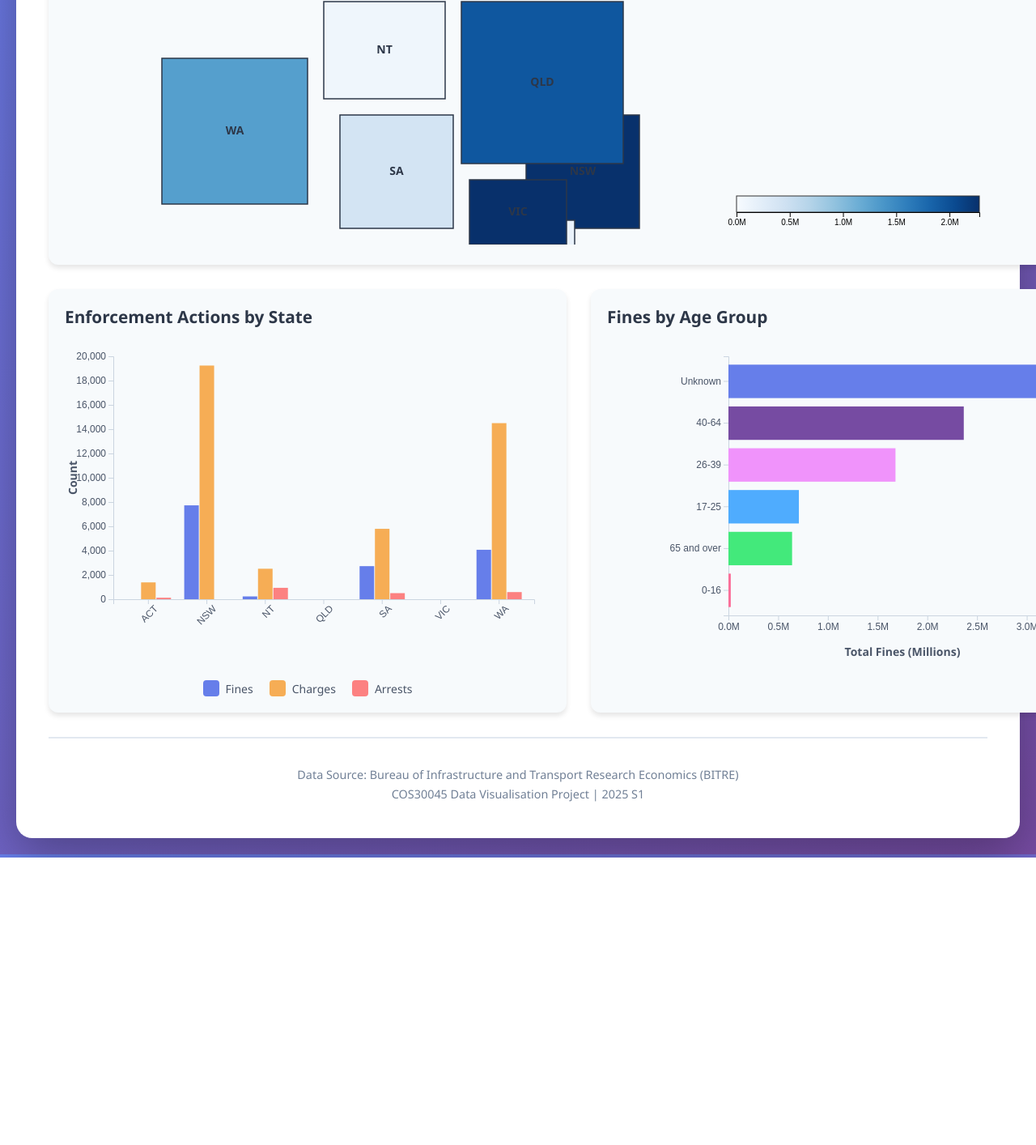
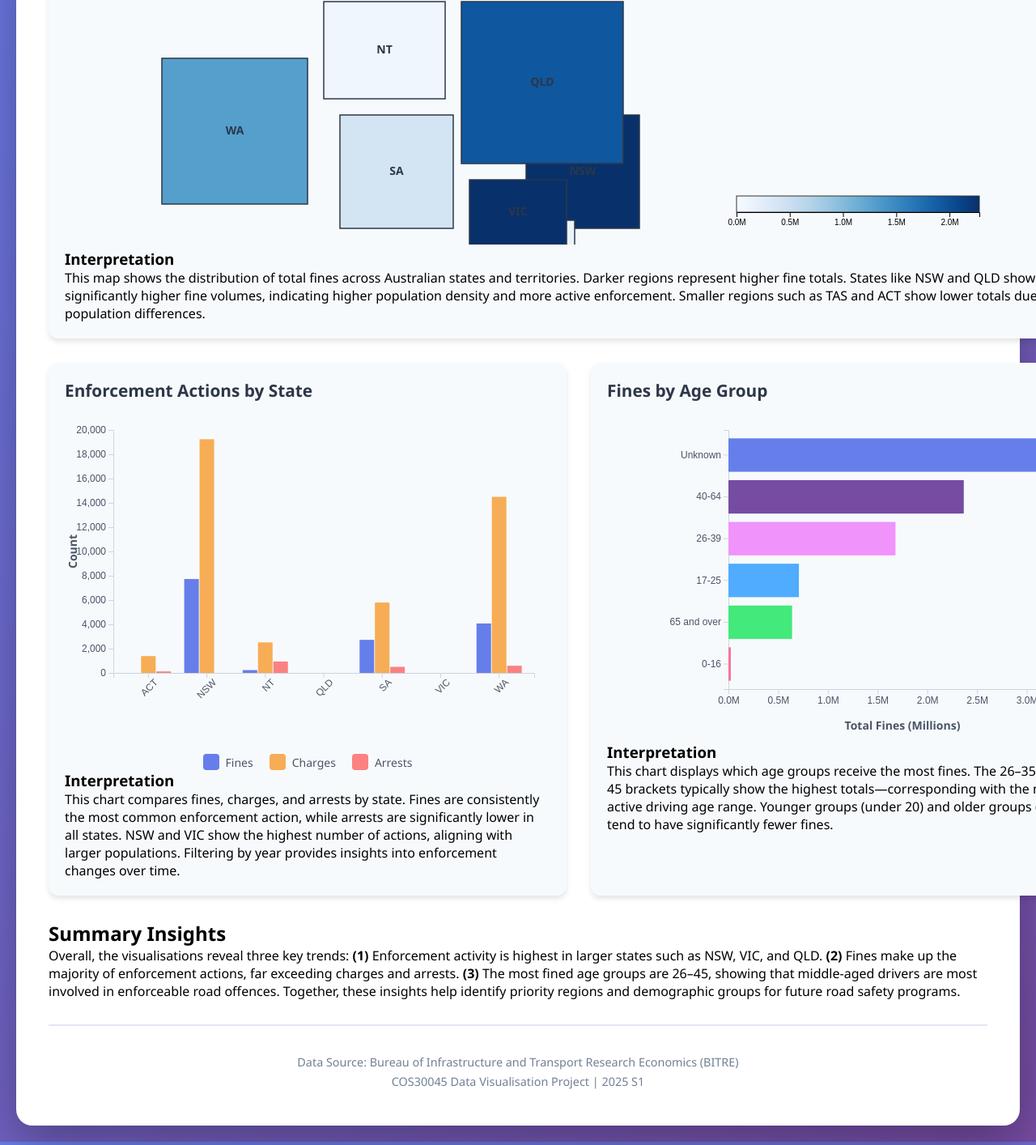
Before and after one commit to krisvyin12/Group32-TeamDataVision, a plain HTML site: page index.html in a window 1280 px wide. Shown: the part 445-1859 px from the top of the page at 81% size. Before the commit the page ends 1504 px from the top, so only its background shows below. Drawn offline with nearby package versions, Linux system fonts and the light colour scheme.

Commit message:
Improvements for website

```diff
--- a/index.html
+++ b/index.html
@@ -7,42 +7,92 @@
     <link rel="stylesheet" href="style.css">
     <script src="https://cdnjs.cloudflare.com/ajax/libs/d3/7.8.5/d3.min.js"></script>
 </head>
+
 <body>
     <div class="container">
+
+        <!-- ================= HEADER ================= -->
         <header>
             <h1>Australian Road Safety Enforcement Dashboard</h1>
-            <p class="subtitle">Exploring Police Enforcement Data (2023-2024)</p>
+            <p class="subtitle">Exploring Police Enforcement Data (2023–2024)</p>
         </header>
 
-        <!-- Year Filter Controls -->
+        <!-- ================= YEAR FILTER ================= -->
         <div class="controls">
             <button class="btn active" id="btn-all" onclick="filterYear('all')">All Years</button>
             <button class="btn" id="btn-2023" onclick="filterYear('2023')">2023</button>
             <button class="btn" id="btn-2024" onclick="filterYear('2024')">2024</button>
         </div>
 
-        <!-- Visualizations Grid -->
+        <!-- ================= VISUALISATIONS ================= -->
         <div class="viz-grid">
-            <!-- Map Visualization -->
+
+            <!-- ========== MAP ========== -->
             <div class="viz-container full-width">
                 <h2 class="viz-title">Total Fines by State/Territory</h2>
-                <div id="map-viz"></div>
+                <div id="map-viz" aria-label="Choropleth map showing fines by state"></div>
+
+                <!-- INTERPRETATION BOX -->
+                <div class="interpretation-box">
+                    <h3>Interpretation</h3>
+                    <p>
+                        This map shows the distribution of total fines across Australian states and territories.
+                        Darker regions represent higher fine totals. States like NSW and QLD show significantly higher
+                        fine volumes, indicating higher population density and more active enforcement.
+                        Smaller regions such as TAS and ACT show lower totals due to population differences.
+                    </p>
+                </div>
             </div>
 
-            <!-- Breath Test Bar Chart -->
+            <!-- ========== BREATH TEST BAR CHART ========== -->
             <div class="viz-container">
                 <h2 class="viz-title">Enforcement Actions by State</h2>
-                <div id="breath-test-viz"></div>
+                <div id="breath-test-viz" aria-label="Grouped bar chart of fines, charges and arrests"></div>
                 <div class="legend" id="breath-legend"></div>
+
+                <!-- INTERPRETATION BOX -->
+                <div class="interpretation-box">
+                    <h3>Interpretation</h3>
+                    <p>
+                        This chart compares fines, charges, and arrests by state. Fines are consistently the most
+                        common enforcement action, while arrests are significantly lower in all states. NSW and VIC
+                        show the highest number of actions, aligning with larger populations. Filtering by year
+                        provides insights into enforcement changes over time.
+                    </p>
+                </div>
             </div>
 
-            <!-- Age Group Chart -->
+            <!-- ========== AGE GROUP CHART ========== -->
             <div class="viz-container">
                 <h2 class="viz-title">Fines by Age Group</h2>
-                <div id="age-viz"></div>
+                <div id="age-viz" aria-label="Horizontal bar chart showing fines by age group"></div>
+
+                <!-- INTERPRETATION BOX -->
+                <div class="interpretation-box">
+                    <h3>Interpretation</h3>
+                    <p>
+                        This chart displays which age groups receive the most fines. The 26–35 and 36–45 brackets
+                        typically show the highest totals—corresponding with the most active driving age range.
+                        Younger groups (under 20) and older groups (60+) tend to have significantly fewer fines.
+                    </p>
+                </div>
             </div>
         </div>
 
+        <!-- ================= FINAL INSIGHTS SUMMARY ================= -->
+        <section class="interpretation-box full-width">
+            <h2>Summary Insights</h2>
+            <p>
+                Overall, the visualisations reveal three key trends:
+                <strong>(1)</strong> Enforcement activity is highest in larger states such as NSW, VIC, and QLD.
+                <strong>(2)</strong> Fines make up the majority of enforcement actions, far exceeding charges and arrests.
+                <strong>(3)</strong> The most fined age groups are 26–45, showing that middle-aged drivers are most involved
+                in enforceable road offences.
+                Together, these insights help identify priority regions and demographic groups for future road safety programs.
+            </p>
+        </section>
+
+        <!-- ================= FOOTER ================= -->
         <footer>
             <p>Data Source: Bureau of Infrastructure and Transport Research Economics (BITRE)</p>
             <p>COS30045 Data Visualisation Project | 2025 S1</p>
@@ -54,5 +104,6 @@
 
     <!-- JavaScript -->
     <script src="main.js"></script>
+
 </body>
 </html>
```
